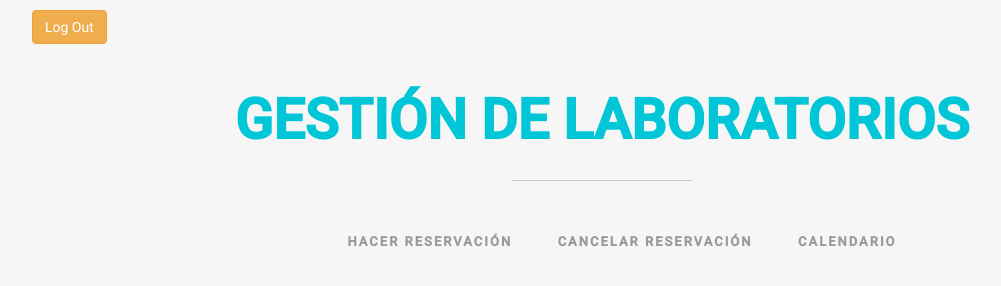
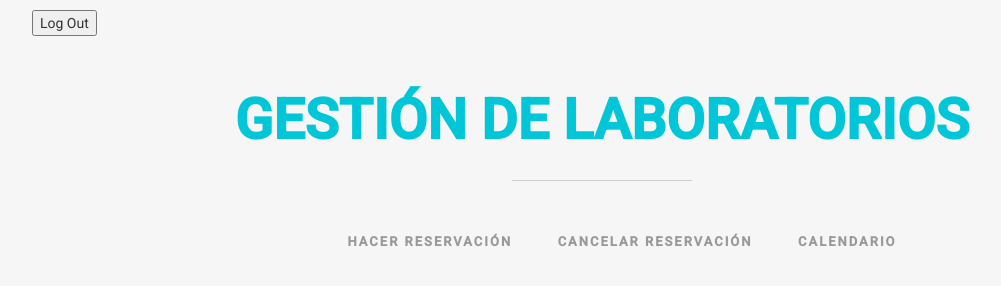
Before and after one commit to FernandoIsaac/ReservacionLabsFrontend, a website: page app/docente.html in a window 1280 px wide. Shown: the whole page, without its empty margins (38-1039 px from the left). Drawn offline with nearby package versions, Linux system fonts and the light colour scheme; some packages are replaced by stand-ins of ours; files that its build step writes are made by us from their sources; a script that the page names is missing.

Commit message:
trasteando esto

```diff
--- a/app/docente.html
+++ b/app/docente.html
@@ -63,14 +63,14 @@ http://www.tooplate.com/view/2075-digital-team
 
 <!-- navigation section -->
 <section class="navbar navbar-fixed-top custom-navbar" role="navigation">
-	<div ng-controller="AdminController" class="container">
+	<div  class="container">
 		<div class="navbar-header">
 			<button class="navbar-toggle" data-toggle="collapse" data-target=".navbar-collapse">
 				<span class="icon icon-bar"></span>
 				<span class="icon icon-bar"></span>
 				<span class="icon icon-bar"></span>
 			</button>
-			<button class="btn btn-warning" ng-click="logout" class="navbar-brand">Log Out</button>
+			<button ng-controller="AdminController" value="Log Out" ng-show="$sessionStorage.currentUser" ng-click="Logout">Log Out </button>
 		</div>
 		<div class="collapse navbar-collapse">
 			<ul class="nav navbar-nav navbar-right">
```
